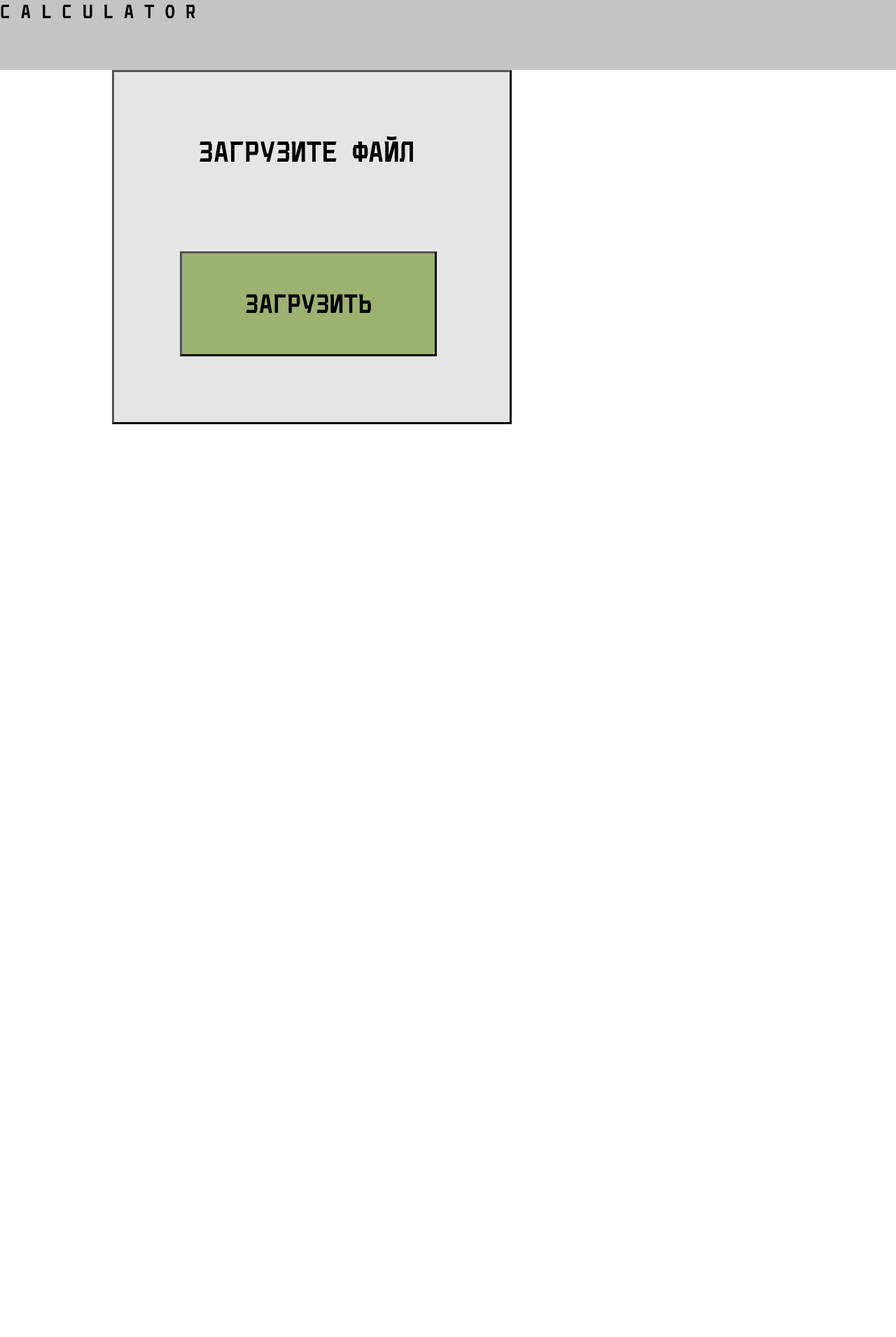
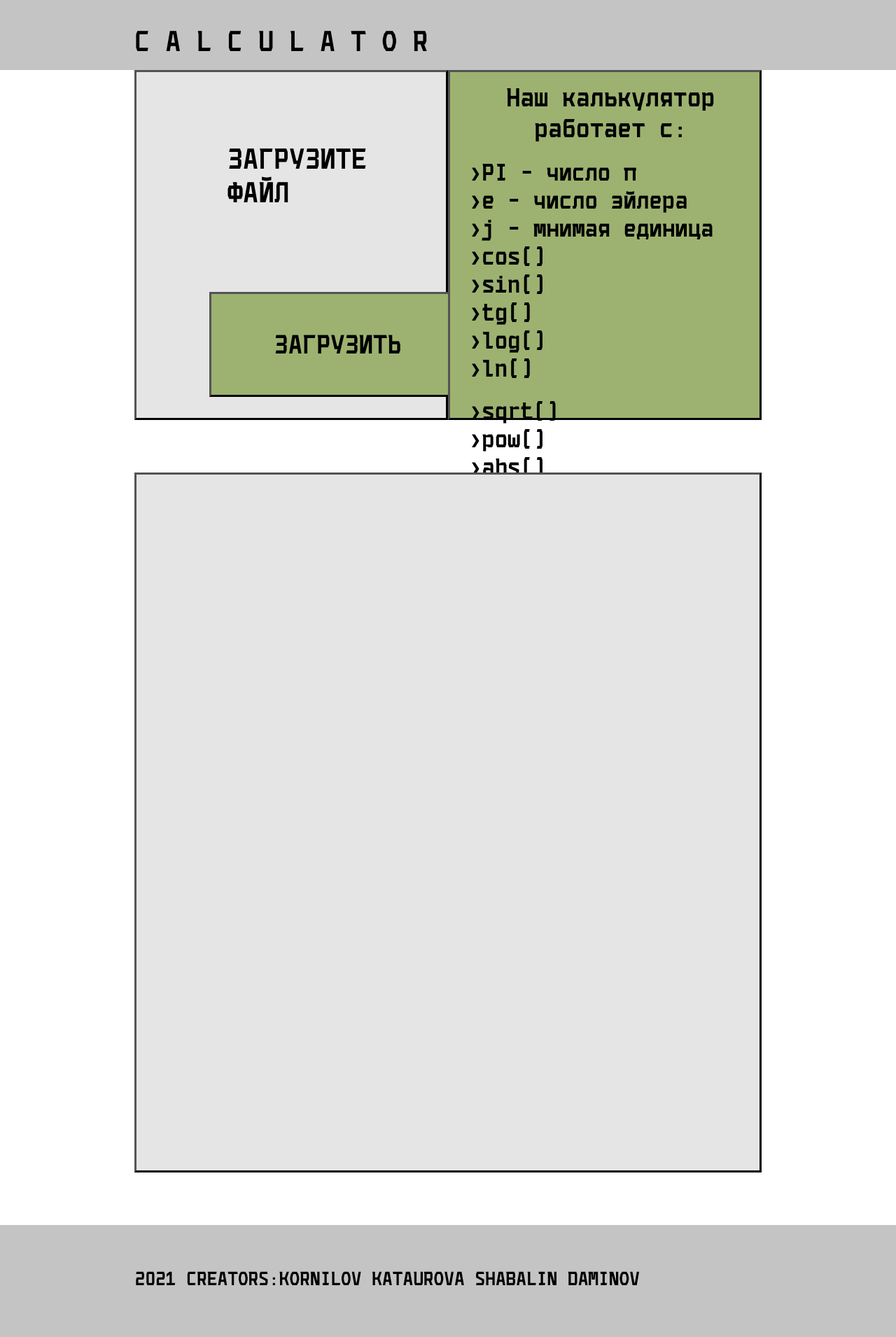
Before and after one commit to Kataurovaa/calculator, a PHP site: page / in a window 1280 px wide. Shown: the whole page at 70% size. Before the commit the page ends 606 px from the top, so only its background shows below. Run offline with PHP 8.4, Linux system fonts and the light colour scheme.

Commit message:
nas_commit1
Добавила правый блок с информацией, центральный блок с решением, футер.
Исправила положение надписи "Calculator"

```diff
--- a/css/style.css
+++ b/css/style.css
@@ -1,28 +1,58 @@
 
-header{
+.header{
  width: 100%;
  background: #C4C4C4;
  height: 100px;
 }
 
-.main-word{
-	margin-left:160px;
-	margin-top: 35px;
+.main_word{
+	font-size:300%;
+	margin-left: 15%;
+	padding-top: 35px;
 }
 .word1{
 	padding-top: 90px;
 	padding-left:120px;
 	font-size:300%;
 }
-.left-box
-{
-	margin-left:160px;
-	width:565px;
+/*.parent{
+	margin-left: 15.28%;
+
+}*/
+.child {
+    background: #E5E5E5;
+    border: outset black;
+    padding: 10px;
+    float: left;
+    width: 35%;
 	height: 500px;
-	background: #E5E5E5;
-	border: outset black; /* Параметры границы */
+    margin-left: 15%;
+    -webkit-box-sizing: border-box;
+    -moz-box-sizing: border-box;
+    box-sizing: border-box;
 }
-
+.child:last-child {
+    margin-right: 0;
+	margin-left: 0%;
+	background: #9DB270;
+}
+.child2:first-child{
+	margin-top: 1%;
+	text-align: center;
+	font-size: 270%;
+}
+.child2{
+	margin-top: 5%;
+	margin-left: 4%;
+	font-size: 250%;
+	float: left;
+	-webkit-box-sizing: border-box;
+    -moz-box-sizing: border-box;
+    box-sizing: border-box;
+}
+.child2:last-child{
+	margin-right: 0;
+}
 button{
 	width:367px;
 	height: 150px;
@@ -34,3 +64,33 @@ button{
 .word2{
 	font-size:330%;
 }
+.decision {
+    background: #E5E5E5;
+    border: outset black;
+    padding: 10px;
+    float: left;
+    width: 70%;
+	height: 1000px;
+    margin-left: 15%;
+	margin-top: 75px;
+    -webkit-box-sizing: border-box;
+    -moz-box-sizing: border-box;
+    box-sizing: border-box;
+}
+
+.foot{
+	width: 100%;
+ 	background: #C4C4C4;
+ 	height: 160px;
+	padding: 10px;
+    float: left;
+	margin-top: 75px;
+    -webkit-box-sizing: border-box;
+    -moz-box-sizing: border-box;
+    box-sizing: border-box;
+}
+.creators{
+	font-size:200%;
+	margin-top: 50px;
+	margin-left: 14.5%;
+}
--- a/index.html
+++ b/index.html
@@ -14,6 +14,9 @@
         h1 {
          font-family: Monospaced, 'Codename Coder Free 4F',bold;
         }
+		p {
+         font-family: Monospaced, 'Codename Coder Free 4F',bold;
+        }
        </style>
 	<title>
 		Calculator
@@ -21,12 +24,51 @@
 	<link rel="stylesheet" href="css/style.css">
 </head>
 <body>
-	<div>
-		<header><h1 class="main_word">C A L C U L A T O R</h1></header>
+	<div class="header">
+		<h1 class="main_word">
+			C A L C U L A T O R
+		</h1>
 	</div>
-	<div class="left-box">
-		<h1 class="word1">ЗАГРУЗИТЕ ФАЙЛ</h1>
-		<button><h1 class="word2">ЗАГРУЗИТЬ</h1></button>
+	<div class="parent">
+		<div class="child">
+			<h1 class="word1">ЗАГРУЗИТЕ ФАЙЛ</h1>
+			<button><h1 class="word2">ЗАГРУЗИТЬ</h1></button>
+		</div>
+		<div class="child">
+			<div class = "child2">
+				<p>Наш калькулятор работает с:</p>
+			</div>
+			<div class = "child2">
+				<p>
+					>PI - число π<br>
+					>e - число эйлера<br>
+					>j - мнимая единица<br>
+					>cos()<br>
+					>sin()<br>
+					>tg()<br>
+					>log()<br>
+					>ln()<br>
+				</p>
+			</div>
+			<div class = "child2">
+				<p>
+					>sqrt()<br>
+					>pow()<br>
+					>abs()<br>
+					>exp()<br>
+					>real()<br>
+					>imag()<br>
+					>mag()<br>
+					>phase()
+				</p>
+			</div>
+		</div>
+	</div>
+	<div class="decision"></div>
+	<div class="foot">
+		<h1 class="creators">
+			2021   CREATORS:KORNILOV KATAUROVA SHABALIN DAMINOV
+		</h1>
 	</div>
 	<script>document.write('<script src="http://' + (location.host || 'localhost').split(':')[0] + ':35729/livereload.js?snipver=1"></' + 'script>')</script>
 </body>
```
